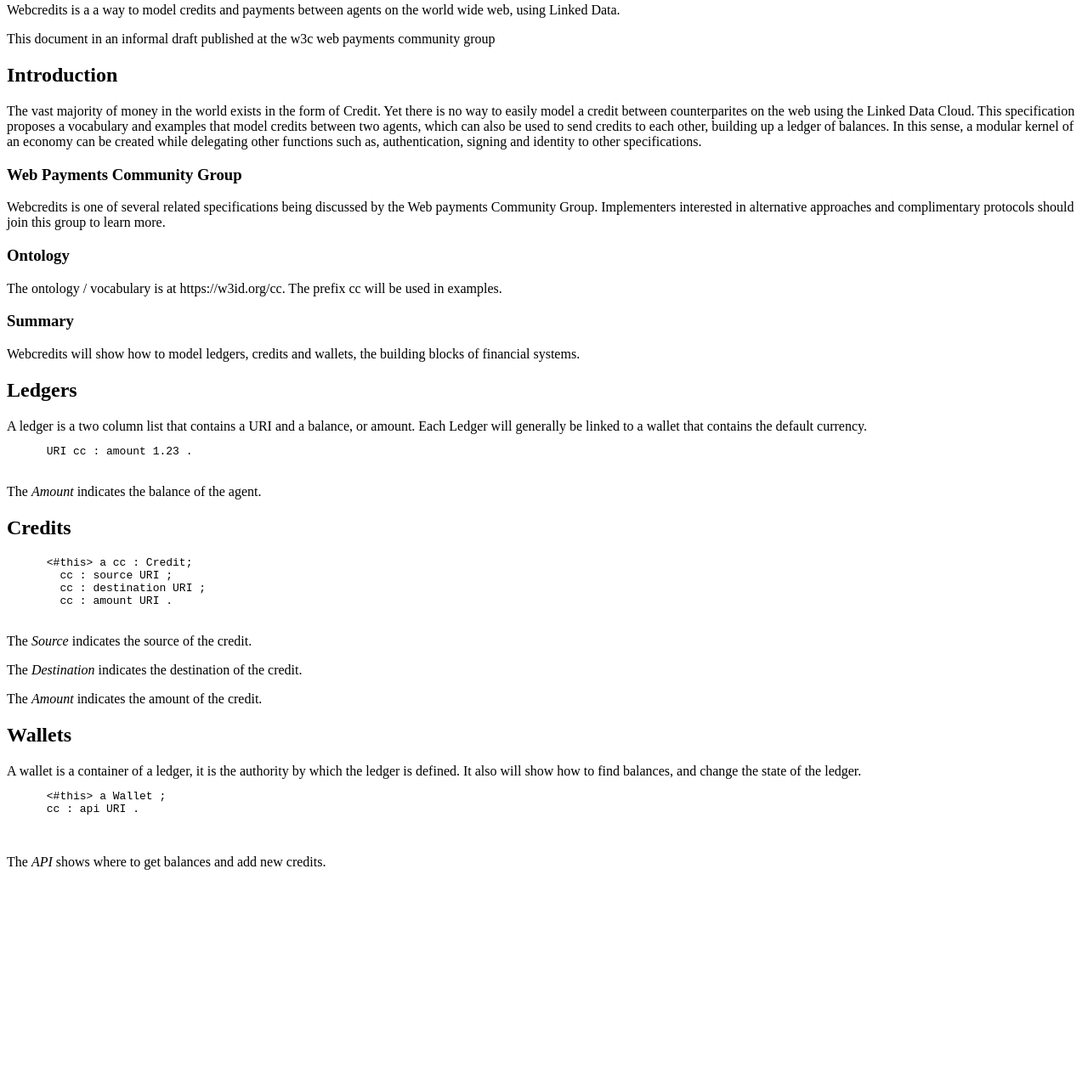
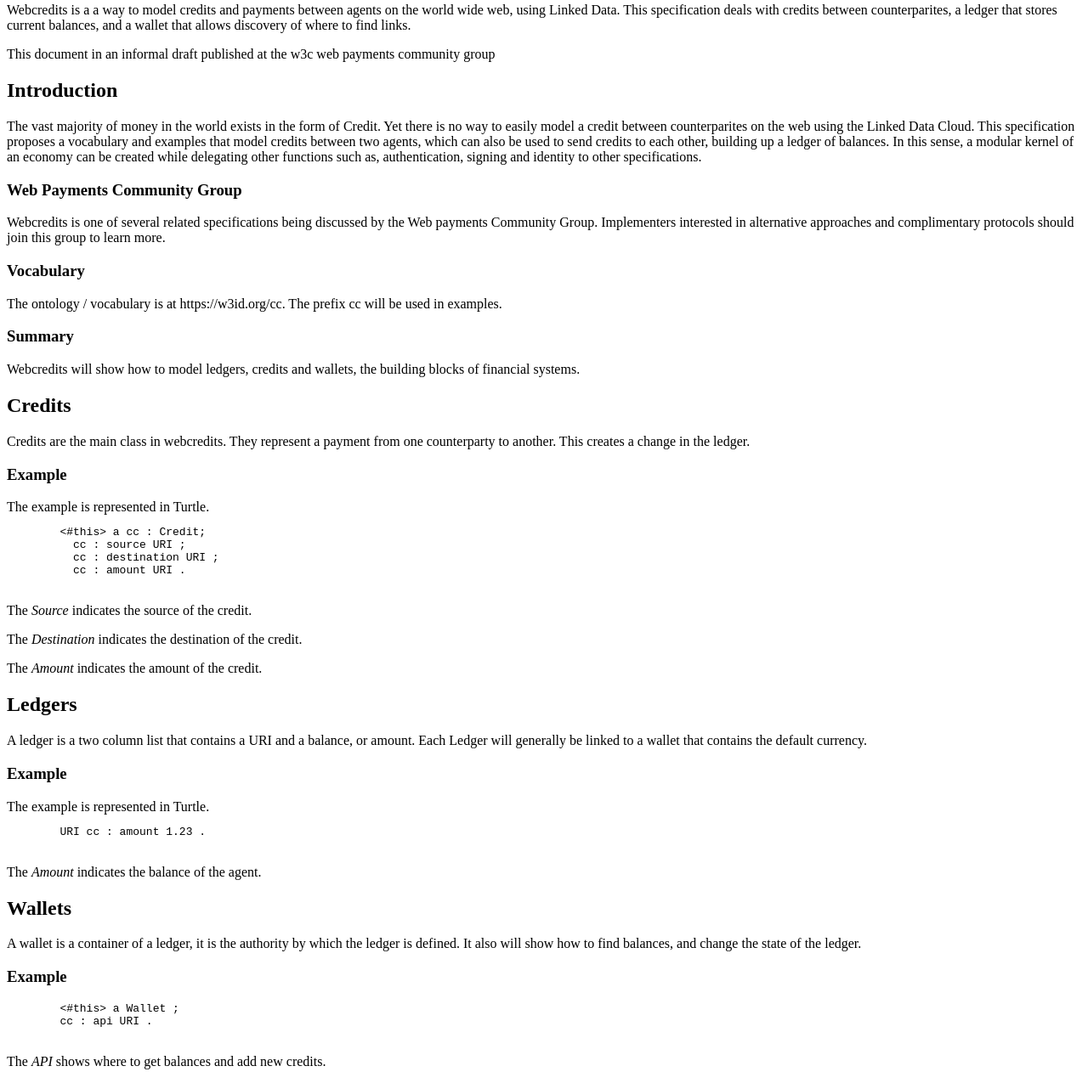
Before and after one commit to webcredits/spec, a plain HTML site: page index.html in a window 1280 px wide. Shown: the part 13-1288 px from the top of the page at 85% size. Before the commit the page ends 1053 px from the top, so only its background shows below. Drawn offline with Linux system fonts and the light colour scheme.

Commit message:
Add examples section

```diff
--- a/index.html
+++ b/index.html
@@ -23,7 +23,7 @@
     <section id='abstract'>
       <p>
         Webcredits is a a way to model credits and payments between agents on
-        the world wide web, using Linked Data.
+        the world wide web, using Linked Data.  This specification deals with credits between counterparites, a ledger that stores current balances, and a wallet that allows discovery of where to find links.
       </p>
     </section>
     <section id='sotd'>
@@ -51,7 +51,7 @@
 
 
       <section>
-        <h3>Ontology</h3>
+        <h3>Vocabulary</h3>
 
         The ontology / vocabulary is at https://w3id.org/cc.  The prefix cc will be
         used in examples.
@@ -67,20 +67,14 @@
 
 
     <section>
-      <h2>Ledgers</h2>
+      <h2>Credits</h2>
 
-      A ledger is a two column list that contains a URI and a balance, or amount.
-      Each Ledger will generally be linked to a wallet that contains the default
-      currency.
-
-      <pre class="turtle">
-      URI cc : amount 1.23 .
-      </pre>
-      <p>The <dfn>Amount</dfn> indicates the balance of the agent.</p>
-    </section>
+      Credits are the main class in webcredits.  They represent a payment from one counterparty to another.  This creates a change in the ledger.
 
       <section>
-      <h2>Credits</h2>
+        <h3>Example</h3>
+
+        The example is represented in Turtle.
 
         <pre class="turtle">
         <#this> a cc : Credit;
@@ -91,7 +85,31 @@
         <p>The <dfn>Source</dfn> indicates the source of the credit.</p>
         <p>The <dfn>Destination</dfn> indicates the destination of the credit.</p>
         <p>The <dfn>Amount</dfn> indicates the amount of the credit.</p>
+
       </section>
+
+    </section>
+
+    <section>
+      <h2>Ledgers</h2>
+
+      A ledger is a two column list that contains a URI and a balance, or amount.
+      Each Ledger will generally be linked to a wallet that contains the default
+      currency.
+
+      <section>
+        <h3>Example</h3>
+
+        The example is represented in Turtle.
+
+        <pre class="turtle">
+        URI cc : amount 1.23 .
+        </pre>
+        <p>The <dfn>Amount</dfn> indicates the balance of the agent.</p>
+
+      </section>
+    </section>
+
 
     <section>
       <h2>Wallets</h2>
@@ -99,9 +117,14 @@
       ledger is defined.  It also will show how to find balances, and change the
       state of the ledger.
 
+      <section>
+        <h3>Example</h3>
+
+
         <pre class="turtle">
         <#this> a Wallet ;
         cc : api URI .
+      </section>
 
       </pre>
       <p>The <dfn>API</dfn> shows where to get balances and add new credits.</p>
```
Lines whose indentation alone changed are shown as unchanged.
